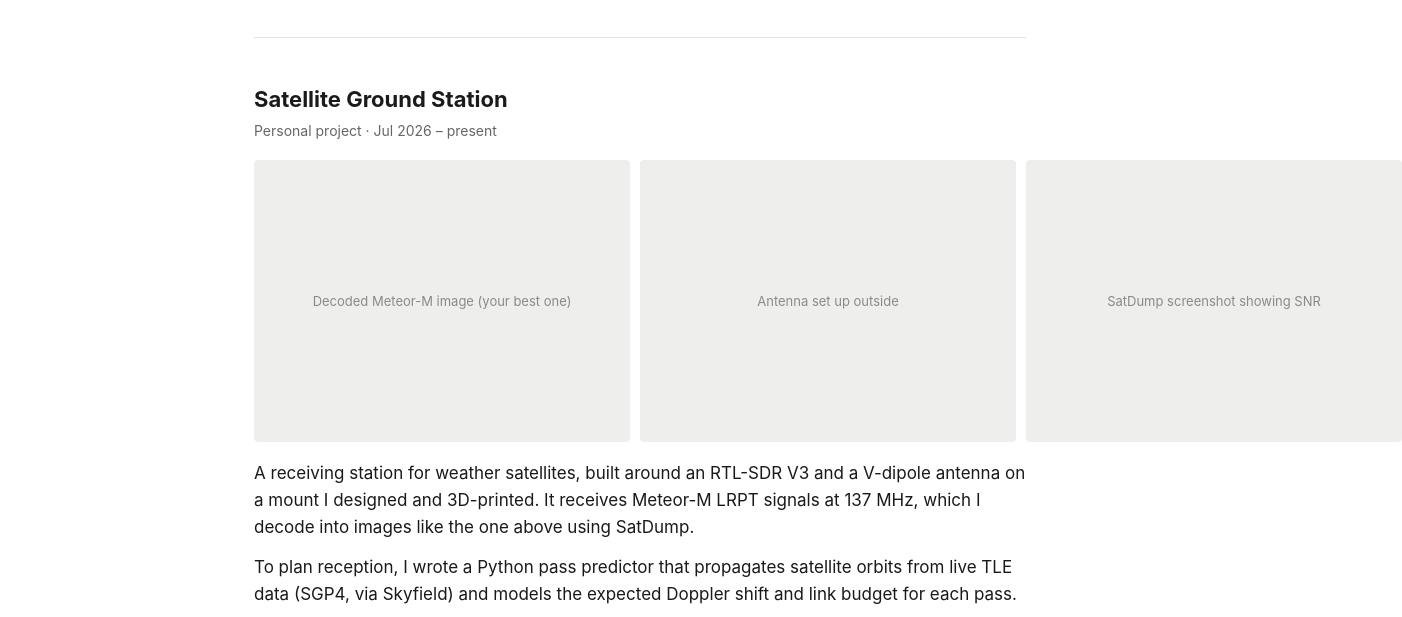
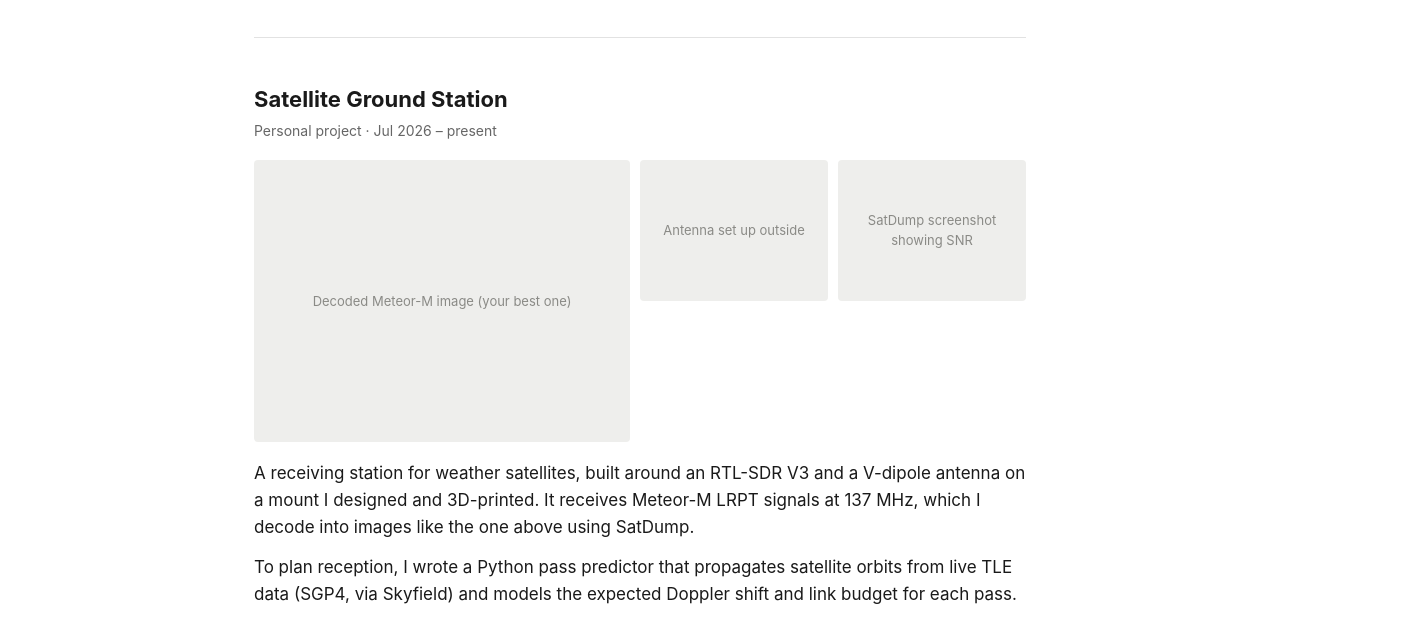
Before and after one commit to nickbeattie20/nickbeattie20.github.io, a plain HTML site: page index.html in a window 1280 px wide. Shown: the part 177-794 px from the top of the page, 1402 px wide, since content can reach past the window. Drawn offline with Linux system fonts and the light colour scheme.

Commit message:
Add files via upload

```diff
--- a/index.html
+++ b/index.html
@@ -39,8 +39,9 @@
   .numbers strong { color: var(--text); font-weight: 600; }
 
   .media { display: grid; gap: 10px; margin: 0 0 18px; }
-  .media.two { grid-template-columns: 1fr 1fr; }
-  .media.three { grid-template-columns: 2fr 1fr 1fr; }
+  .media > * { min-width: 0; }
+  .media.two { grid-template-columns: minmax(0,1fr) minmax(0,1fr); }
+  .media.three { grid-template-columns: minmax(0,2fr) minmax(0,1fr) minmax(0,1fr); }
   .media img, .media video { width: 100%; height: 100%; object-fit: cover; border-radius: 4px; display: block; }
 
   /* Placeholder boxes: delete once real photos are in */
```
